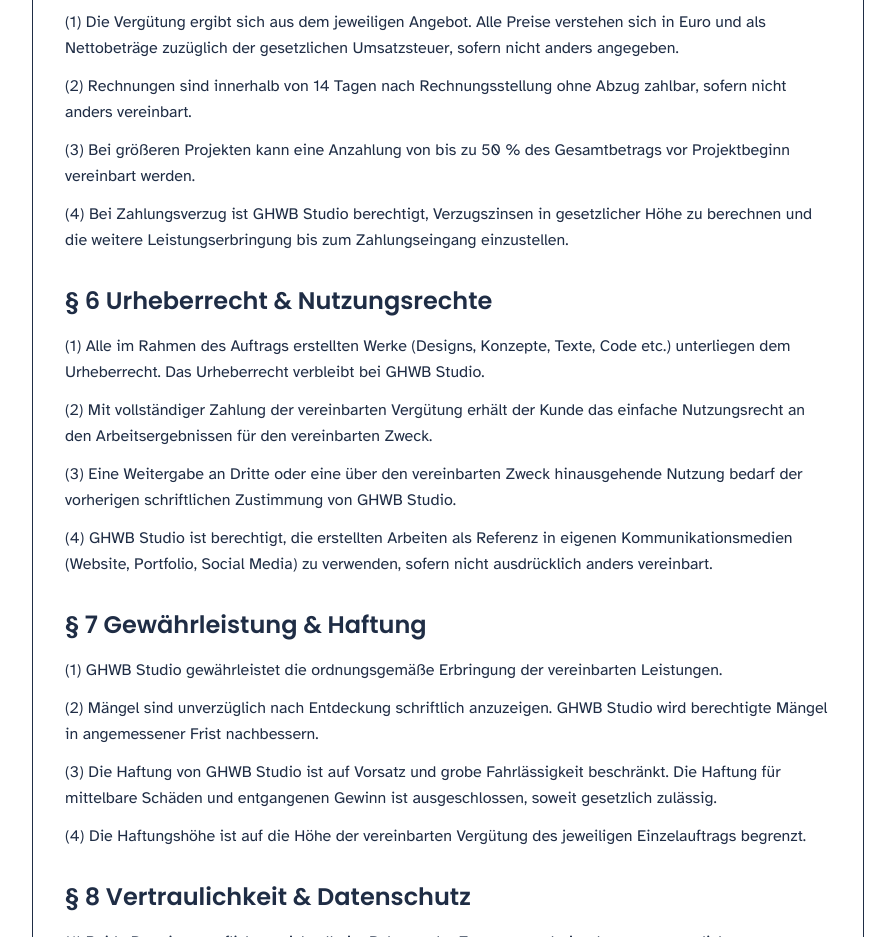
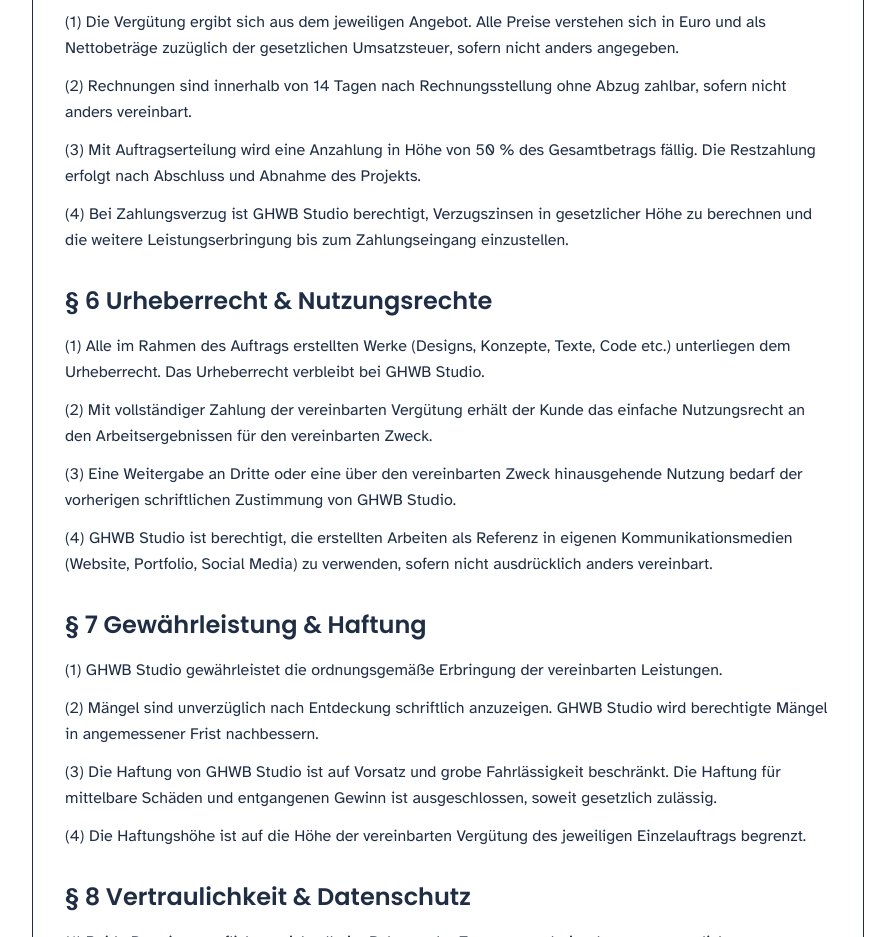
Before and after one commit to GHubertusWB/ghwb-studio-portfolio, a Next.js app: page /agb in a window 1280 px wide. Shown: the part 1400-2337 px from the top of the page, without its empty margins (192-1087 px from the left). Built offline with nearby package versions, Linux system fonts and the light colour scheme.

Commit message:
fix: AGB §5 - 50% Anzahlung bei Auftragserteilung verpflichtend

```diff
--- a/src/app/agb/page.tsx
+++ b/src/app/agb/page.tsx
@@ -150,8 +150,8 @@
                   sofern nicht anders vereinbart.
                 </p>
                 <p>
-                  (3) Bei größeren Projekten kann eine Anzahlung von bis zu 50 % des Gesamtbetrags vor
-                  Projektbeginn vereinbart werden.
+                  (3) Mit Auftragserteilung wird eine Anzahlung in Höhe von 50 % des Gesamtbetrags
+                  fällig. Die Restzahlung erfolgt nach Abschluss und Abnahme des Projekts.
                 </p>
                 <p>
                   (4) Bei Zahlungsverzug ist GHWB Studio berechtigt, Verzugszinsen in gesetzlicher Höhe
```
